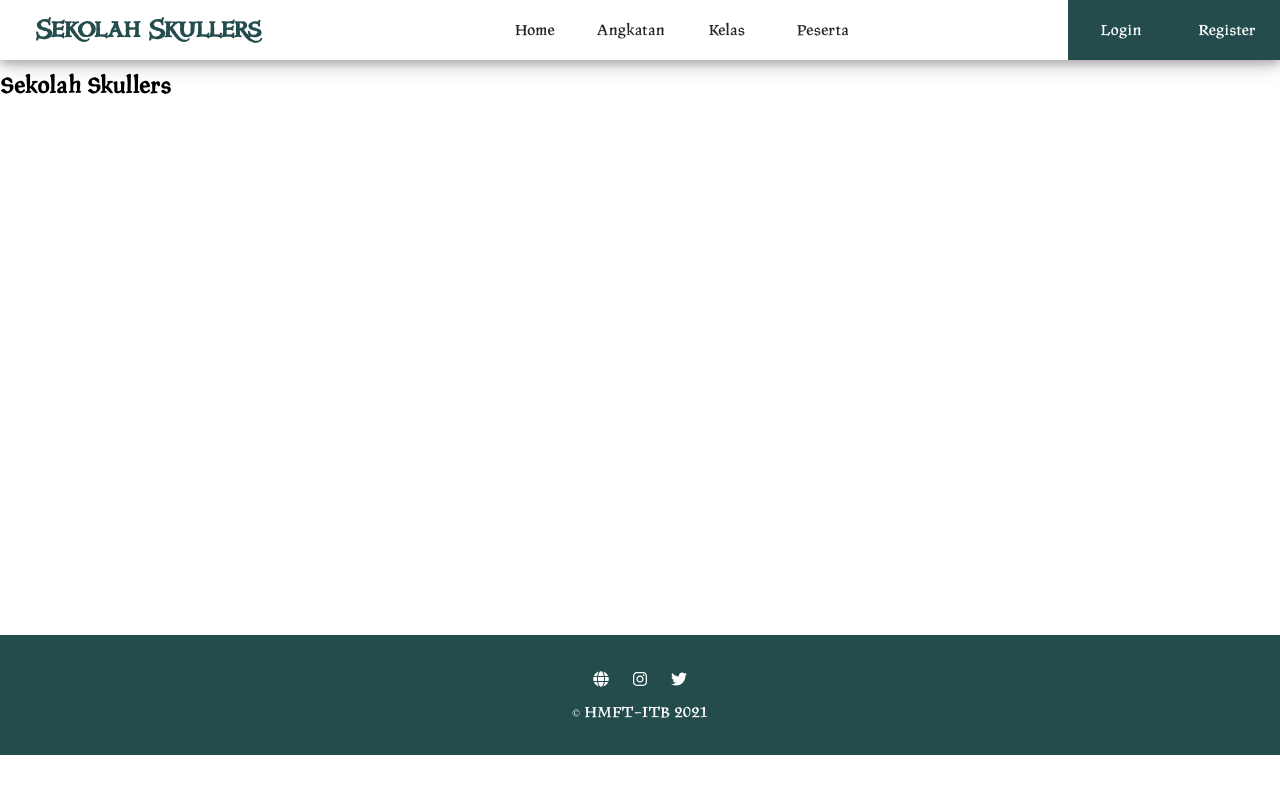
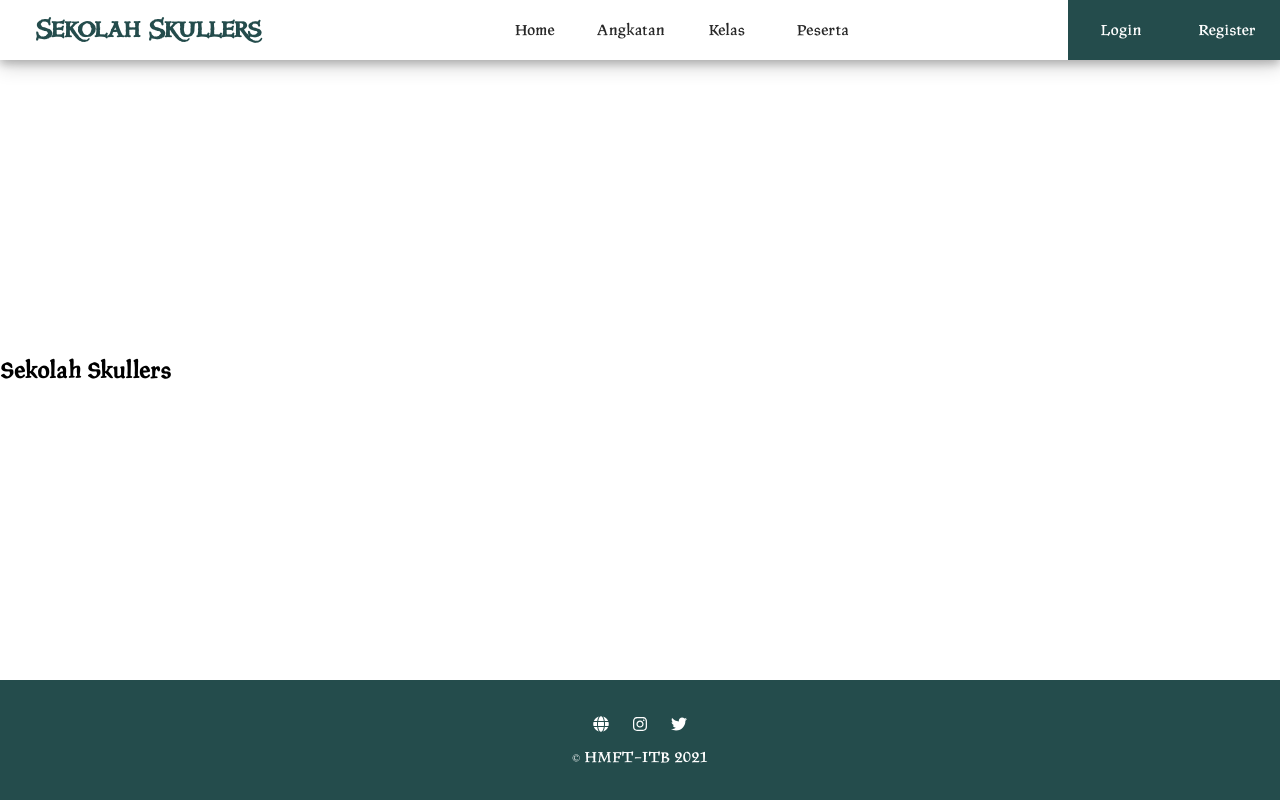
Before and after one commit to irinamrdhtllh/sekolahskullers-frontend, a Next.js app: page / in a window 1280 px wide. Built offline with nearby package versions, Linux system fonts and the light colour scheme.

Commit message:
Fix main height and spinner position

```diff
--- a/layout/Layout.js
+++ b/layout/Layout.js
@@ -6,14 +6,14 @@ import Header from './Header';
 
 export default function Layout({ children, title, plain }) {
   return (
-    <>
+    <div className={styles.container}>
       <Head>
         <meta name="viewport" content="width=device-width, initial-scale=1.0" />
         <title>{title} - Sekolah Skullers</title>
       </Head>
       {!plain && <Header />}
       <main className={styles.main}>{children}</main>
-      {!plain && <Footer />}
-    </>
+      {!plain && <Footer class={styles.footer} />}
+    </div>
   );
 }
--- a/styles/layout/Footer.module.scss
+++ b/styles/layout/Footer.module.scss
@@ -6,7 +6,6 @@
   background-color: $clr-accent-1;
   padding: 3rem 0;
   color: white;
-  margin-top: auto;
 
   .sosmed {
     margin-bottom: 1.5rem;
--- a/styles/layout/Layout.module.scss
+++ b/styles/layout/Layout.module.scss
@@ -1,5 +1,16 @@
 @use '../variables' as *;
 
-.main > div {
-  min-height: 70vh;
+.container {
+  min-height: 100vh;
+  display: flex;
+  flex-direction: column;
 }
+
+.main {
+  margin: auto;
+  width: 100%;
+}
+
+.footer {
+  flex: 1 0 auto;
+}
```
